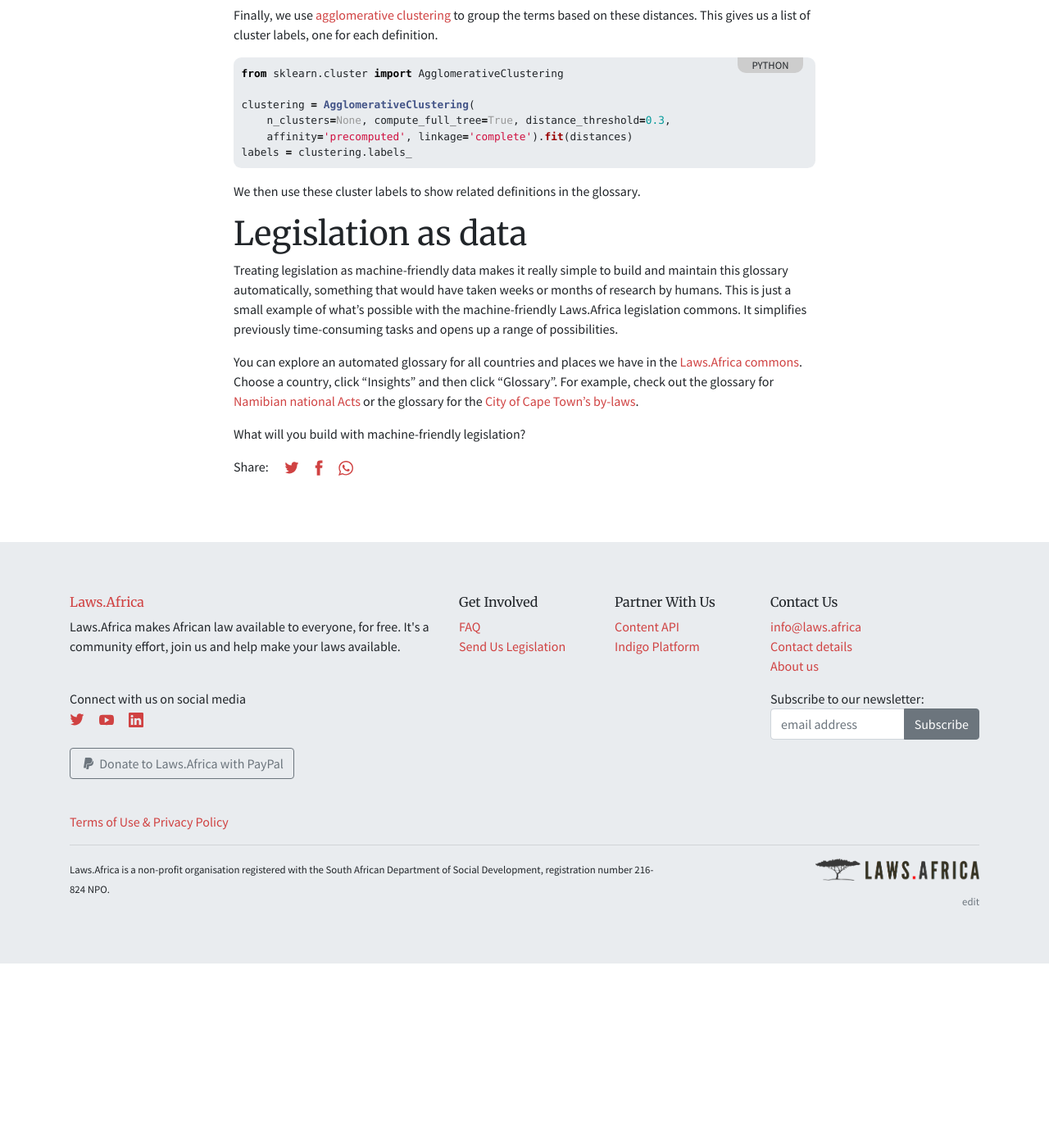
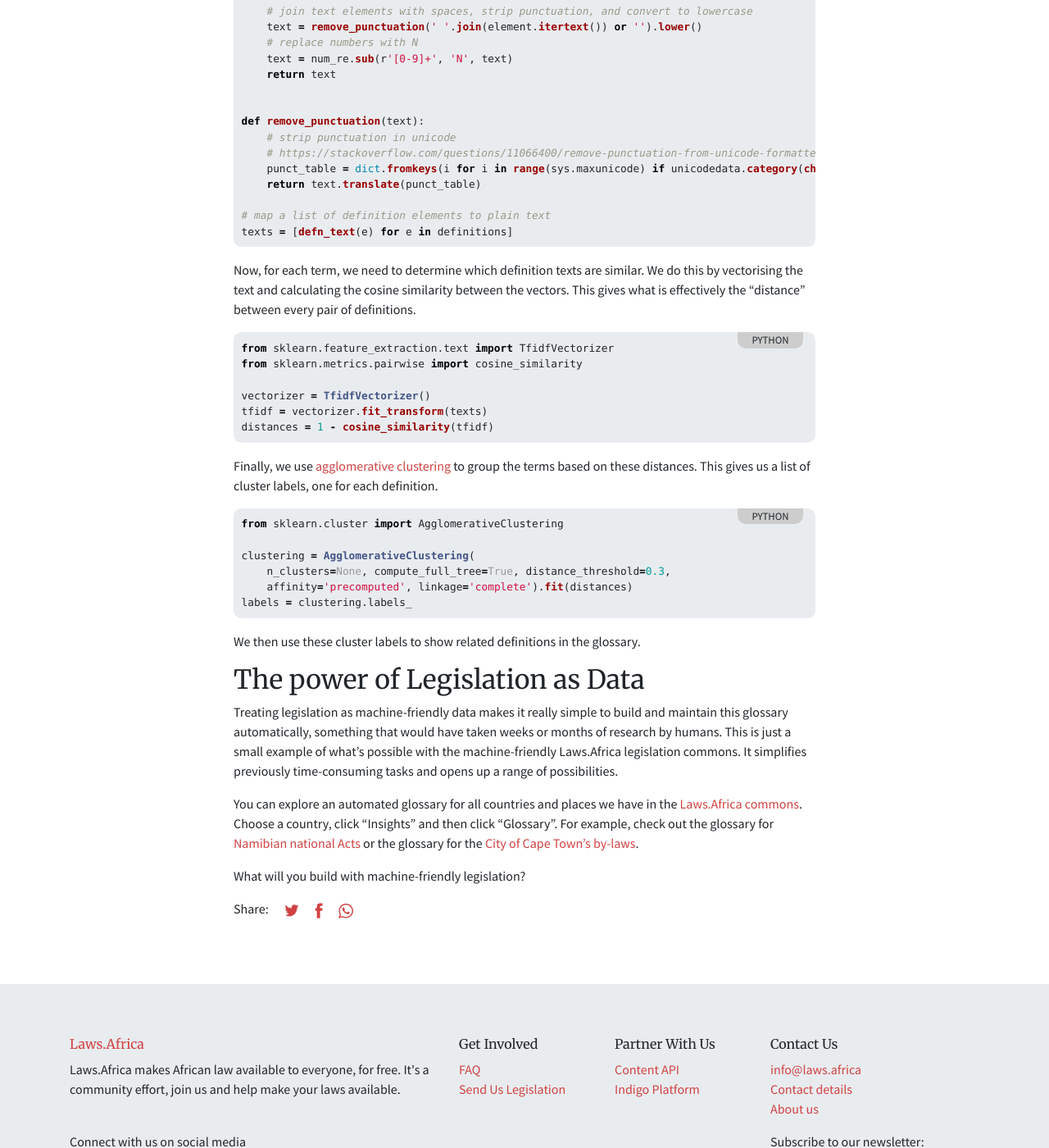
Before and after one commit to laws-africa/laws-africa.github.io, a Jekyll site: the page built from _posts/2019-09-02-how-we-built-an-automated-glossary-for-namibian-legislation.markdown, in a window 1280 px wide and 1400 px high, scrolled down 3723 px. Shown: the whole window at 82% size. Built offline with Jekyll 4.4.1, drawn with Linux system fonts in a browser that asks for light colours; nearby versions of some CDN libraries; before the commit the page ends 4898 px from its top, so only the background shows below that.

Commit message:
Missing changes

```diff
--- a/_posts/2019-09-02-how-we-built-an-automated-glossary-for-namibian-legislation.markdown
+++ b/_posts/2019-09-02-how-we-built-an-automated-glossary-for-namibian-legislation.markdown
@@ -63,7 +64,7 @@
   <canvas id="glossary-chart"></canvas>
 </div>
 
-# The curious case of “minister”
+## The curious case of “minister”
 
 Some terms are defined in many different acts with widely varying definitions. This is the case with “minister”.
 
@@ -75,15 +76,15 @@
 > * [National Welfare Act, 1965](https://edit.laws.africa/documents/2486/)
 > * [National Pensions Act, 1992](https://edit.laws.africa/documents/2421/)
 > * [Hospitals and Health Facilities Act, 1994](https://edit.laws.africa/documents/2360/)
-{:.bg-light .px-2 .pt-2}
+{:.bg-light .px-2 .pt-2 .border}
 
 > “Minister” means the Minister responsible for Social Services;
 > * [Social Work and Psychology Act, 2004](https://edit.laws.africa/documents/2615/)
-{:.bg-light .px-2 .pt-2}
+{:.bg-light .px-2 .pt-2 .border}
 
 > “Minister” means the Minister responsible for Health and Social Services;
 > * [Namibia Institute of Pathology Act, 1999](https://edit.laws.africa/documents/2357/)
-{:.bg-light .px-2 .pt-2}
+{:.bg-light .px-2 .pt-2 .border}
 
 The glossary has detected that these definitions are all related to Health and Social Services, and has grouped them together. It also groups together definitions that are identical.
 
@@ -93,48 +94,48 @@
 > * [Plant Quarantine Act, 2008](https://edit.laws.africa/documents/2141/)
 > * [Animal Health Act, 2011](https://edit.laws.africa/documents/2430/)
 > * [Seeds and Seeds Varieties Act, 2018](https://edit.laws.africa/documents/2618/)
-{:.bg-light .px-2 .pt-2}
+{:.bg-light .px-2 .pt-2 .border}
 
 > “Minister” means the Minister of Agriculture;
 > * [Land Tenure Act, 1966](https://edit.laws.africa/documents/2419/)
 > * [Soil Conservation Act, 1969](https://edit.laws.africa/documents/2138/)
 > * [Subdivision of Agricultural Land Act, 1970](https://edit.laws.africa/documents/2394/)
-{:.bg-light .px-2 .pt-2}
+{:.bg-light .px-2 .pt-2 .border}
 
 In all, there are 79 groups of related definitions of “minister”.
 
 It’s interesting to notice a trend in the definition of “minister”. Before the 1990s, Acts almost always use the wording “the Minister **of X**”. From the late 1990s onwards, however, most Acts use the new wording “the Minister **responsible for X**”.
 
-# How old are “youth”?
+## How old are “youth”?
 
 It’s also interesting to discover definitions that are only slightly different. One might assume that the definition of “youth” would be consistent across the legislation. However, these two Acts define “youth” slightly differently:
 
 > “youth” means a young person aged from 16 to 35 years old.
 > * [National Youth Council Act, 2009](https://edit.laws.africa/documents/2531/)
-{:.bg-light .px-2 .pt-2}
+{:.bg-light .px-2 .pt-2 .border}
 
 > “youth” means an individual aged between 16 and 30 years.
 > * [National Youth Service Act, 2005](https://edit.laws.africa/documents/2533/)
-{:.bg-light .px-2 .pt-2}
+{:.bg-light .px-2 .pt-2 .border}
 
 Similarly, the definition of a “minor” for gambling-related purposes is someone under the age of 21, whereas for witness protection purposes it is someone under the age of 18.
 
 > “minor” means a person who has not attained the age of 21;
 > * [Lotteries Act, 2017](https://edit.laws.africa/documents/2603/)
 > * [Gaming and Entertainment Control Act, 2018](https://edit.laws.africa/documents/2633/)
-{:.bg-light .px-2 .pt-2}
+{:.bg-light .px-2 .pt-2 .border}
 
 > “minor” means a person who is below the age of 18 years;
 > * [Witness Protection Act, 2017](https://edit.laws.africa/documents/2323/)
-{:.bg-light .px-2 .pt-2}
+{:.bg-light .px-2 .pt-2 .border}
 
 Besides being a useful research tool, there are lots of other interesting oddities to be found when exploring legislation through the lens of defined terms.
 
-# How we built the Glossary
+## How we built the Glossary
 
 The glossary is built and maintained automatically. As we add and amend new Acts on Laws.Africa, the platform automatically identifies defined terms, extracts their definitions, groups similar definitions together, and updates the glossary. So how does it do this?
 
-## Identifying definitions
+### Identifying definitions
 
 At Laws.Africa we markup legislation using Akoma Ntoso XML. Our platform searches for a definition by looking for a phrase such as ‘“X” means...’ and then marks that up using the Akoma Ntoso `<def>` and `<term>` tags.
 
@@ -146,7 +147,7 @@
 
 It’s straight-forward to then go through through all Acts and extract the `<def>` elements.
 
-## Grouping similar definitions
+### Grouping similar definitions
 
 Once we have the terms and their definitions, we can cluster similar definitions together using some simple machine learning.
 
@@ -197,7 +198,7 @@
 
 We then use these cluster labels to show related definitions in the glossary.
 
-# Legislation as data
+## The power of Legislation as Data
 
 Treating legislation as machine-friendly data makes it really simple to build and maintain this glossary automatically, something that would have taken weeks or months of research by humans. This is just a small example of what’s possible with the machine-friendly Laws.Africa legislation commons. It simplifies previously time-consuming tasks and opens up a range of possibilities.
 
```
Also changed, not shown: other parts of _posts/2019-09-02-how-we-built-an-automated-glossary-for-namibian-legislation.markdown (+1 -0 lines).
